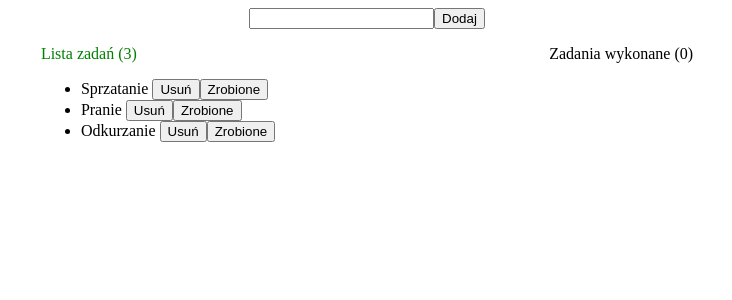
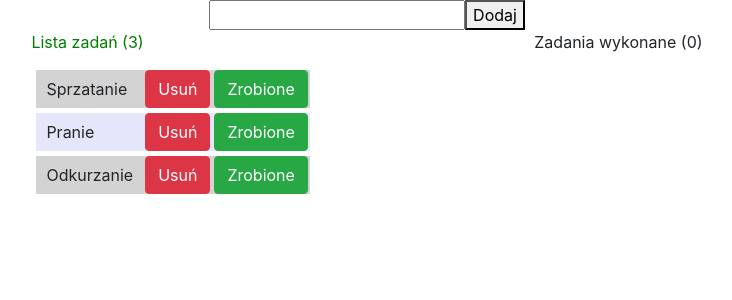
Before and after one commit to alekma/TodoAngular, an Angular app: page / in a window 1280 px wide. Shown: the top 300 px of the page, without its empty margins (273-1005 px from the left). Built offline with nearby package versions, Linux system fonts and the light colour scheme.

Commit message:
Dodanie bootstrap

```diff
--- a/angular.json
+++ b/angular.json
@@ -27,7 +27,8 @@
               "src/assets"
             ],
             "styles": [
-              "src/styles.scss"
+              "src/styles.scss",
+              "./node_modules/bootstrap/dist/css/bootstrap.min.css"
             ],
             "scripts": [],
             "es5BrowserSupport": true
--- a/package.json
+++ b/package.json
@@ -19,6 +19,7 @@
     "@angular/platform-browser": "~7.2.0",
     "@angular/platform-browser-dynamic": "~7.2.0",
     "@angular/router": "~7.2.0",
+    "bootstrap": "^4.3.1",
     "core-js": "^2.5.4",
     "rxjs": "~6.3.3",
     "tslib": "^1.9.0",
--- a/src/app/todo-tasks/todo-tasks.component.html
+++ b/src/app/todo-tasks/todo-tasks.component.html
@@ -2,9 +2,10 @@
   <p [ngStyle]="{color: getColor()}">Lista zadań ({{taskList.length}})</p>
   <p *ngIf="taskList.length == 0">Wszystko zrobione, odpocznij sobie :)</p>
   <ul>
-    <li *ngFor="let task of taskList">{{task}}
-      <button (click)="remove(task)">Usuń</button>
-      <button (click)="done(task)">Zrobione</button>
+    <li *ngFor="let task of taskList; let odd = odd" [ngClass]="{'odd-li': odd, 'last-li':taskList.length===1}">
+      <p>{{task}}</p>
+      <button class="btn btn-danger" (click)="remove(task)">Usuń</button>
+      <button class="btn btn-success" (click)="done(task)">Zrobione</button>
     </li>
   </ul>
 </div>
--- a/src/app/todo-tasks/todo-tasks.component.scss
+++ b/src/app/todo-tasks/todo-tasks.component.scss
@@ -0,0 +1,26 @@
+li {
+  background: lightgrey;
+  margin: 5px;
+  list-style: none;
+  display: flex;
+  p {
+    display: flex;
+    margin: auto;
+    margin-left: 0;
+    padding: 0 10px;
+  }
+  button {
+    margin: 0 2px;
+  }
+}
+ul {
+  padding: 0
+}
+.odd-li {
+  background: lavender;
+  margin: 5px;
+}
+.last-li {
+  background: pink;
+  margin: 5px;
+}
```
Also changed, not shown: 1 other file (tests, documents, lock files or other folders).
